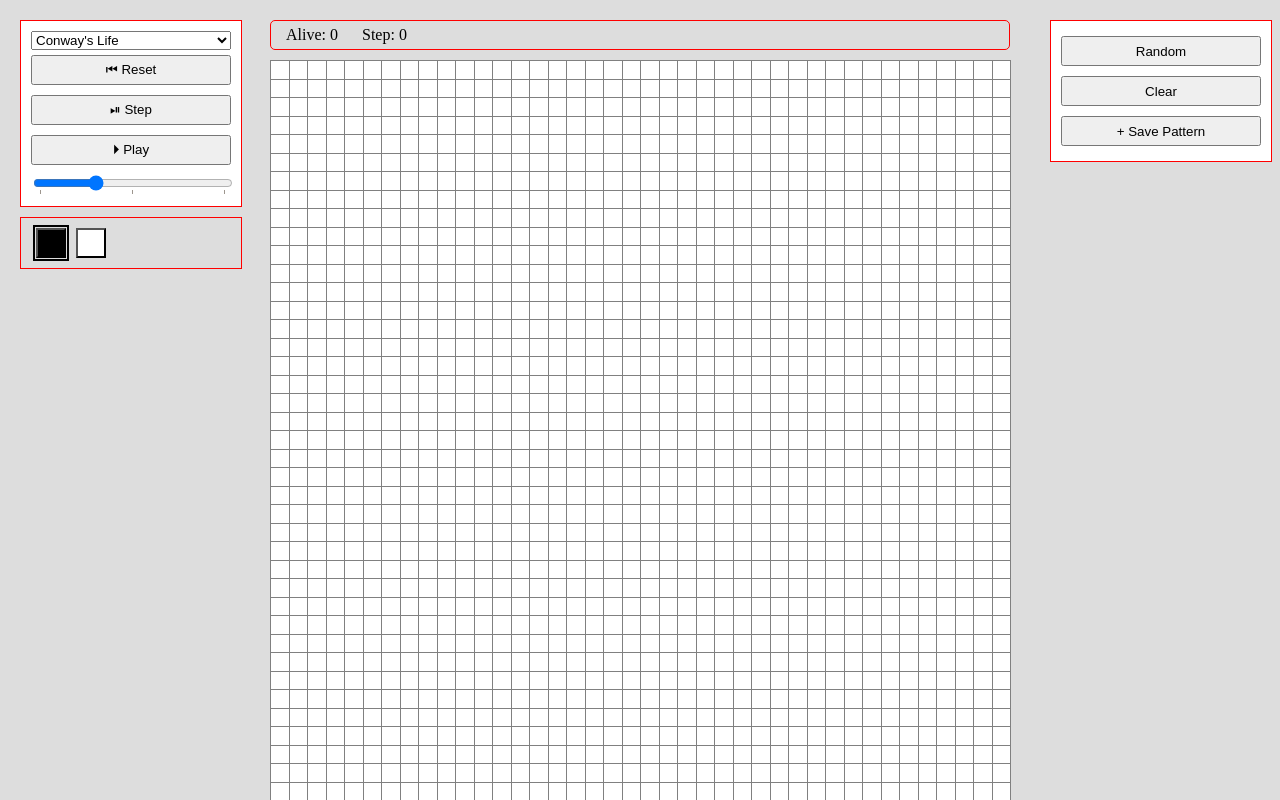
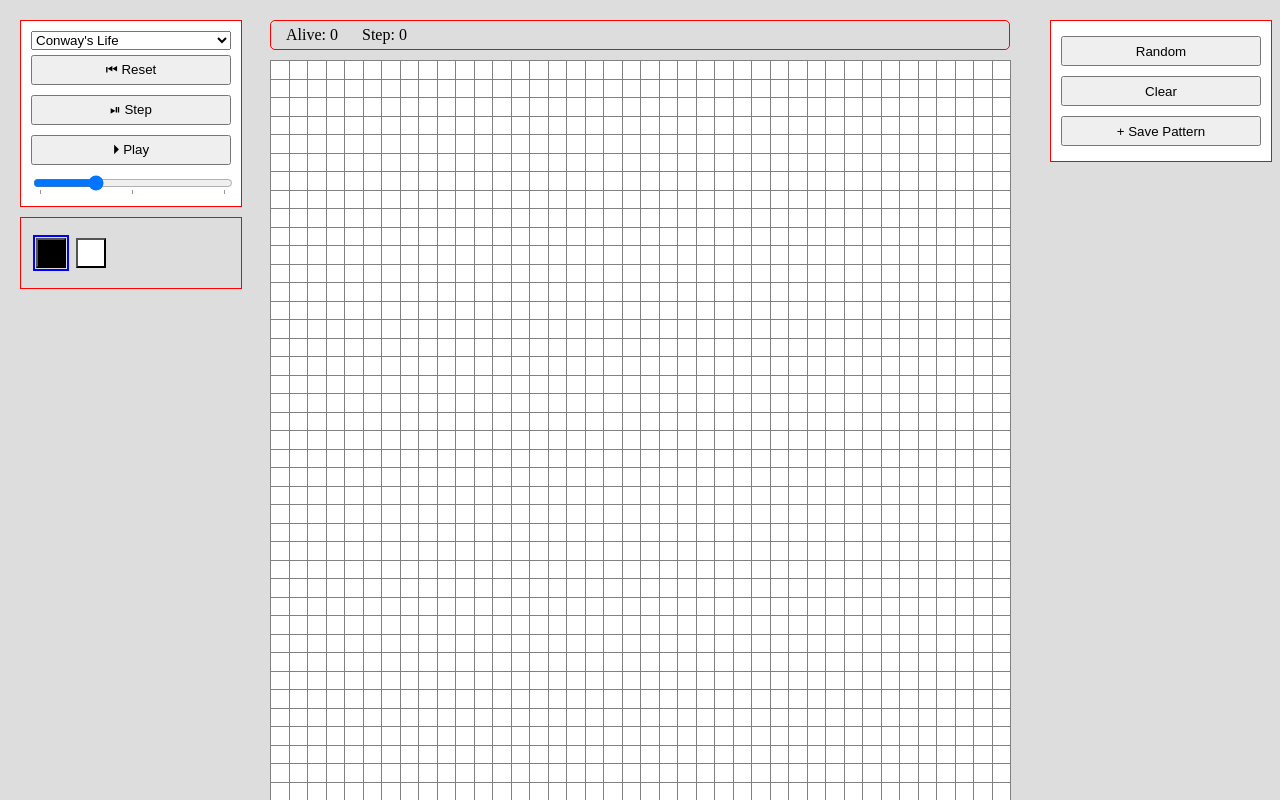
Before and after one commit to Hypercubed/CellularPlayground, an Angular app: page / in a window 1280 px wide. Built offline with nearby package versions, Linux system fonts and the light colour scheme.

Commit message:
UI and rulestrings

```diff
--- a/src/app/app.component.html
+++ b/src/app/app.component.html
@@ -37,8 +37,9 @@
       </datalist>
     </div>
     <div id="pallet">
+      <div class="set" *ngFor="let set of game.pallet; trackBy: trackByMethod">
         <button
-        *ngFor="let type of game.pallet"
+          *ngFor="let type of set; trackBy: trackByMethod"
           [title]="type.state"
           class="cell"
           [class]="'cell--' + type.state"
@@ -47,6 +48,7 @@
         >
           <span>{{ type.token }}</span>
         </button>
+      </div>
     </div>
   </aside>
   <div id="content">
--- a/src/app/app.component.scss
+++ b/src/app/app.component.scss
@@ -14,14 +14,20 @@
   overflow-y: auto;
   overflow-x: clip;
 
-  #left-side {
-    height: 100%;
+  aside {
     width: 230px;
     position: absolute;
     top: 0;
-    left: 0;
     padding: 10px;
-  }
+
+    &#left-side {
+      left: 0;
+    }
+
+    &#right-side {
+      right: 0;
+    }
+  };
 
   #content {
     width: var(--board-width);
@@ -29,14 +35,6 @@
     margin: 0 auto;
   }
 
-  #right-side {
-    height: 100%;
-    width: 230px;
-    position: absolute;
-    top: 0;
-    right: 0;
-    padding: 10px;
-  }
 
   #board,
   .pattern-board {
@@ -125,6 +123,11 @@
     padding: 10px;
     margin: 10px;
 
+    .set {
+      clear: both;
+      margin: 10px auto;
+    }
+
     button {
       height: 30px;
       width: 30px;
@@ -134,7 +137,7 @@
       box-sizing: border-box;
 
       &.active {
-        outline: 2px solid black;
+        outline: 2px solid blue;
         outline-offset: 1px;
       }
     }
@@ -153,8 +156,13 @@
     }
   }
 
+  &.playing {
+    .cell {
+      transition: background 0.2s ease-in-out;
+    }
+  }
+
   .cell {
-    transition: background 0.2s ease-in-out;
     color: transparent;
     background-color: white;
 
--- a/src/app/app.component.ts
+++ b/src/app/app.component.ts
@@ -24,12 +24,27 @@ const Games: Record<string, GameListItem> = {
   life: { title: "Conway's Life", create: () => new Life(), patterns: [] },
   historyLife: {
     title: "Conway's Life (History)",
-    create: () => new Life(),
+    create: () => new Life('b2s23'),
     patterns: [],
   },
   torusLife: {
     title: "Conway's Life (Torus)",
-    create: () => new Life({ continuous: true }),
+    create: () => new Life('b2s23', { continuous: true }),
+    patterns: [],
+  },
+  // starTrekLife: {
+  //   title: "Star Trek",
+  //   create: () => new Life('B3/S0248'),
+  //   patterns: [],
+  // },
+  diamoebaLife: {
+    title: "Diamoeba",
+    create: () => new Life('B35678/S5678'),
+    patterns: [],
+  },
+  mazeLife: {
+    title: "Maze",
+    create: () => new Life('B3/S12345'),
     patterns: [],
   },
   ant: {
@@ -98,13 +113,13 @@ export class AppComponent {
   }
 
   onClear() {
-    this.game.fillWith(() => this.game.pallet[this.game.pallet.length - 1]);
+    this.game.fillWith(() => this.game.emptyCell);
   }
 
   onRandom() {
     this.game.fillWith(() => {
-      const i = Math.floor(Math.random() * this.game.pallet.length);
-      return this.game.pallet[i];
+      const i = Math.floor(Math.random() * this.game.states.length);
+      return this.game.states[i];
     });
   }
 
@@ -119,7 +134,7 @@ export class AppComponent {
       const s =
         e.buttons === 1
           ? this.currentType
-          : this.game.pallet[this.game.pallet.length - 1];
+          : this.game.emptyCell;
 
       const c = this.game.getCell(j, i);
       if (c !== s) {
@@ -141,7 +156,7 @@ export class AppComponent {
     if (!/^\$+$/.test(this.game.getRLE())) {
       this.gameItem.patterns[0] = this.game.getGridClone();
     }
-    this.currentType = this.game.pallet[0];
+    this.currentType = this.game.defaultCell;
   }
 
   resetGame() {
--- a/src/app/games/ant.ts
+++ b/src/app/games/ant.ts
@@ -56,6 +56,7 @@ export class Ant extends Game {
   };
 
   states = [
+    BLACK,
     WHITE_UP,
     WHITE_DOWN,
     WHITE_LEFT,
@@ -65,10 +66,19 @@ export class Ant extends Game {
     BLACK_LEFT,
     BLACK_RIGHT,
     WHITE,
-    BLACK,
   ];
 
-  pallet = [WHITE_UP, BLACK, WHITE];
+  pallet = [
+    [ WHITE_UP,
+    WHITE_DOWN,
+    WHITE_LEFT,
+    WHITE_RIGHT ],
+    [ BLACK_UP,
+    BLACK_DOWN,
+    BLACK_LEFT,
+    BLACK_RIGHT ],
+    [ BLACK, WHITE ]
+  ];
 
   constructor(options?: Partial<GameOptions>) {
     super({
--- a/src/app/games/city.ts
+++ b/src/app/games/city.ts
@@ -35,7 +35,7 @@ export class City extends Game<CityState> {
   sizeY = 5;
 
   states = [RESIDENTIAL, OBSTACLE, COMMERCIAL, INDUSTRIAL, EMPTY];
-  pallet = [RESIDENTIAL, OBSTACLE, COMMERCIAL, INDUSTRIAL, EMPTY];
+  pallet = [[RESIDENTIAL, OBSTACLE, COMMERCIAL, INDUSTRIAL], [EMPTY]];
 
   constructor() {
     super();
--- a/src/app/games/game.ts
+++ b/src/app/games/game.ts
@@ -20,7 +20,7 @@ export abstract class Game<T extends CellState = CellState> {
   states: T[];
 
   /* Array of states that are shown in the pallet */
-  pallet: T[];
+  pallet: T[][];
 
   sizeX: number;
   sizeY: number;
@@ -32,6 +32,14 @@ export abstract class Game<T extends CellState = CellState> {
   /* readonly */
   get grid(): Readonly<T[][]> {
     return this.currentGrid;
+  }
+
+  get defaultCell() {
+    return this.states[0];
+  }
+
+  get emptyCell() {
+    return this.states[this.states.length - 1];
   }
 
   protected currentGrid: T[][];
@@ -51,7 +59,8 @@ export abstract class Game<T extends CellState = CellState> {
     this.stats.Step = 0;
   }
 
-  fillWith(c: T | ((x: number, y: number) => T)) {
+  fillWith(c?: T | ((x: number, y: number) => T)) {
+    c ||= this.emptyCell
     this.currentGrid = makeGridWith(this.sizeX, this.sizeY, c);
     this.refreshStats();
   }
@@ -92,13 +101,7 @@ export abstract class Game<T extends CellState = CellState> {
 
   // Moore neighborhood
   neighborhoodCountWhen(x: number, y: number, s: T): number {
-    let c = 0;
-    for (let p = x - 1; p <= x + 1; p++) {
-      for (let q = y - 1; q <= y + 1; q++) {
-        c += +(this.getCell(p, q)?.state === s.state);
-      }
-    }
-    return c;
+    return this.getNeighborsWhen(x, y, s).length;
   }
 
   // von Neumann neighborhood
@@ -130,9 +133,9 @@ export abstract class Game<T extends CellState = CellState> {
       x = (x + this.sizeX) % this.sizeX;
       y = (y + this.sizeY) % this.sizeY;
     } else {
-      if (x < 0 || y < 0) return null;
+      if (x < 0 || y < 0) return this.emptyCell;
       if (y >= this.currentGrid.length || x >= this.currentGrid[y]?.length)
-        return null;
+        return this.emptyCell;
     }
     return this.currentGrid[y][x] as T;
   }
@@ -142,9 +145,9 @@ export abstract class Game<T extends CellState = CellState> {
       x = (x + this.sizeX) % this.sizeX;
       y = (y + this.sizeY) % this.sizeY;
     } else {
-      if (x < 0 || y < 0) return null;
+      if (x < 0 || y < 0) return this.emptyCell;
       if (y >= this.currentGrid.length || x >= this.currentGrid[y]?.length)
-        return null;
+        return this.emptyCell;
     }
     this.currentGrid[y][x] = s;
     this.refreshStats();
@@ -195,8 +198,14 @@ export abstract class Game<T extends CellState = CellState> {
       l = "";
     }
 
-    const b = this.states[this.states.length - 1].token;
-    return rle.replace(new RegExp(`\\d+${b}\\$`, 'g'), "$"); // Remove trailing blanks
+    // normalize
+    const b = this.emptyCell.token;
+    rle = rle.replace(new RegExp(`${b}`, 'g'), "b");
+
+    const o = this.defaultCell.token;
+    rle = rle.replace(new RegExp(`${o}`, 'g'), "o");
+
+    return rle.replace(/\d+b\$/g, "$"); // Remove trailing blanks
   }
 
   getGridClone() {
--- a/src/app/games/life.ts
+++ b/src/app/games/life.ts
@@ -13,20 +13,32 @@ export class Life extends Game {
   };
 
   states = [ALIVE, DEAD];
-  pallet = [ALIVE, DEAD];
+  pallet = [[ALIVE, DEAD]];
 
-  constructor(options?: Partial<GameOptions>) {
+  birth: number[];
+  survive: number[];
+
+  constructor(ruleString: string = 'b3s23', options?: Partial<GameOptions>) {
     super({
       ...LifeDefaultOptions,
       ...options,
     });
+
+    ruleString = ruleString.toLowerCase();
+
+    const [, b, s] = ruleString.split(/[sbSB]+/);
+
+    this.birth = b.split('').map(Number);
+    this.survive = s.split('').map(Number);
   }
 
   getNextCell(x: number, y: number) {
     const c = this.getCell(x, y);
-    const a = c.state === ALIVE.state ? 1 : 0;
     const s = this.neighborhoodCountWhen(x, y, ALIVE);
-    return s - a === 3 || s === 3 ? ALIVE : DEAD;
+    if (c.state === DEAD.state) {
+      return this.birth.includes(s) ? ALIVE : DEAD;
+    }
+    return this.survive.includes(s) ? ALIVE : DEAD;
   }
 
   refreshStats() {
--- a/src/app/games/wireworld.ts
+++ b/src/app/games/wireworld.ts
@@ -21,7 +21,7 @@ export class WireWorld extends Game {
   sizeY = 30;
 
   states = [CONDUCTOR, HEAD, TAIL, EMPTY];
-  pallet = [CONDUCTOR, HEAD, TAIL, EMPTY];
+  pallet = [[CONDUCTOR, EMPTY], [HEAD, TAIL]];
 
   constructor() {
     super();
--- a/src/app/games/wolfram.ts
+++ b/src/app/games/wolfram.ts
@@ -1,16 +1,16 @@
-import { CellState, createState, Game, makeGridWith } from "./game";
-
-const EMPTY = createState("0");
-const ALIVE = createState("1");
-
-const NEXT = createState("_");
+import { ALIVE, CellState, createState, DEAD, Game, GameOptions, makeGridWith } from "./game";
 
 export const startingGrid = (sizeX: number = 43, sizeY: number = 22) =>
   makeGridWith(sizeX, sizeY, (x, y) => {
     if (y === 0 && x === Math.floor(sizeX / 2)) return ALIVE;
-    if (y === 1) return NEXT;
-    return EMPTY;
+    return DEAD;
   });
+
+const defaultWolframOptions = {
+  sizeX: 43,
+  sizeY: 22,
+  continuous: false,
+};
 
 export class Wolfram extends Game {
   stats = {
@@ -18,21 +18,24 @@ export class Wolfram extends Game {
     Alive: 0,
   };
 
-  sizeX = 43;
-  sizeY = 22;
+  sizeX = 86 / 2;
+  sizeY = 44 / 2;
 
-  states = [ALIVE, EMPTY, NEXT];
-  pallet = [ALIVE, EMPTY, NEXT];
+  states = [ALIVE, DEAD];
+  pallet = [[ALIVE, DEAD]];
 
-  private rule: CellState[] = Array(8).fill(EMPTY);
+  private rule: CellState[] = Array(8).fill(DEAD);
 
-  constructor(N: number = 30) {
-    super();
+  constructor(N: number = 30, options?: Partial<GameOptions>) {
+    super({
+      ...defaultWolframOptions,
+      ...options
+    });
 
     const s = ("00000000" + N.toString(2)).slice(-8);
     this.rule = this.rule
       .map((_, i) => {
-        const n = s[i] === "1" ? ALIVE : EMPTY;
+        const n = s[i] === "1" ? ALIVE : DEAD;
         return n;
       })
       .reverse();
@@ -47,7 +50,7 @@ export class Wolfram extends Game {
   getNextCell(x: number, y: number) {
     const c = this.getCell(x, y);
 
-    if (c?.state === NEXT.state) {
+    if (c?.state === DEAD.state) {
       const b0 = +(this.getCell(x + 1, y - 1)?.state === ALIVE.state);
       const b1 = +(this.getCell(x, y - 1)?.state === ALIVE.state);
       const b2 = +(this.getCell(x - 1, y - 1)?.state === ALIVE.state);
@@ -55,8 +58,8 @@ export class Wolfram extends Game {
       return this.rule[s];
     }
 
-    const up = this.getCell(x, y - 1);
-    if (up?.state === NEXT.state) return NEXT;
+    // const up = this.getCell(x, y - 1);
+    // if (up?.state === NEXT.state) return NEXT;
 
     return c;
   }
```
Also changed, not shown: 1 other file (tests, documents, lock files or other folders). Lines whose indentation alone changed are shown as unchanged.
